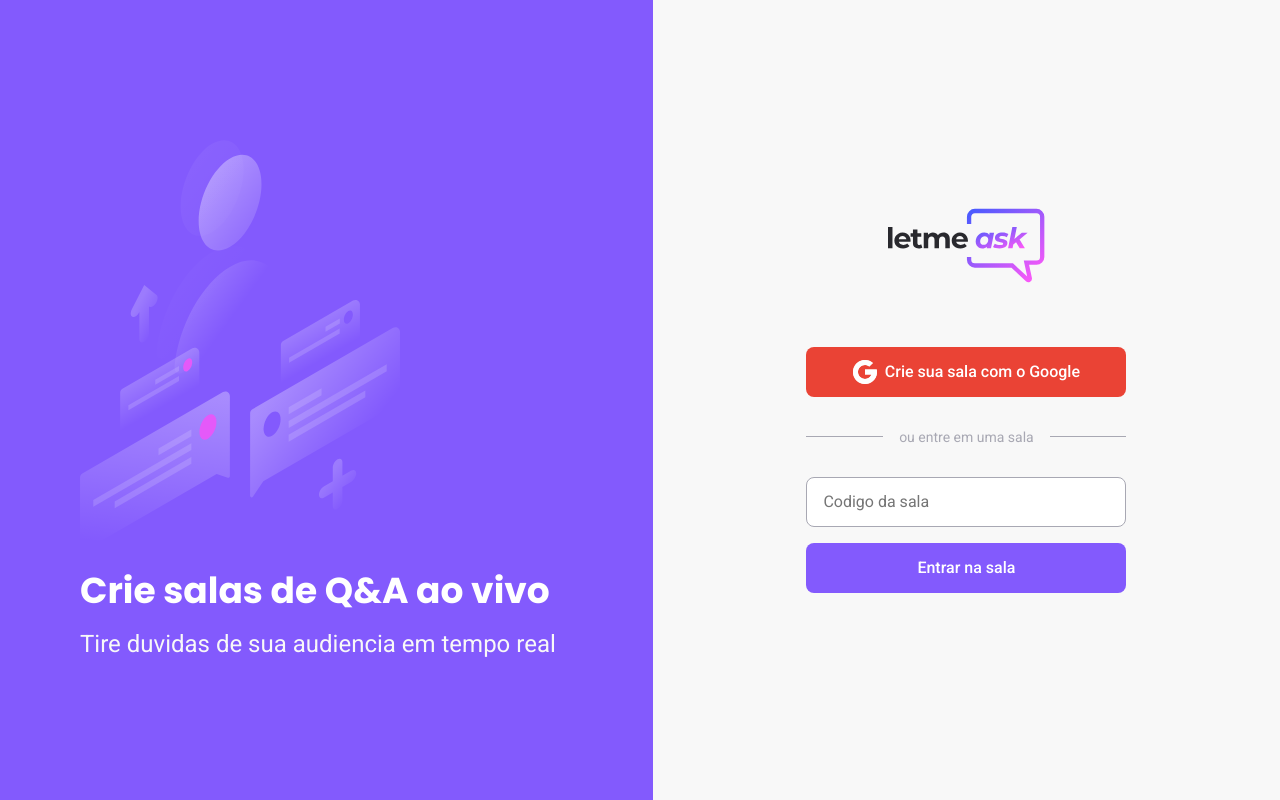
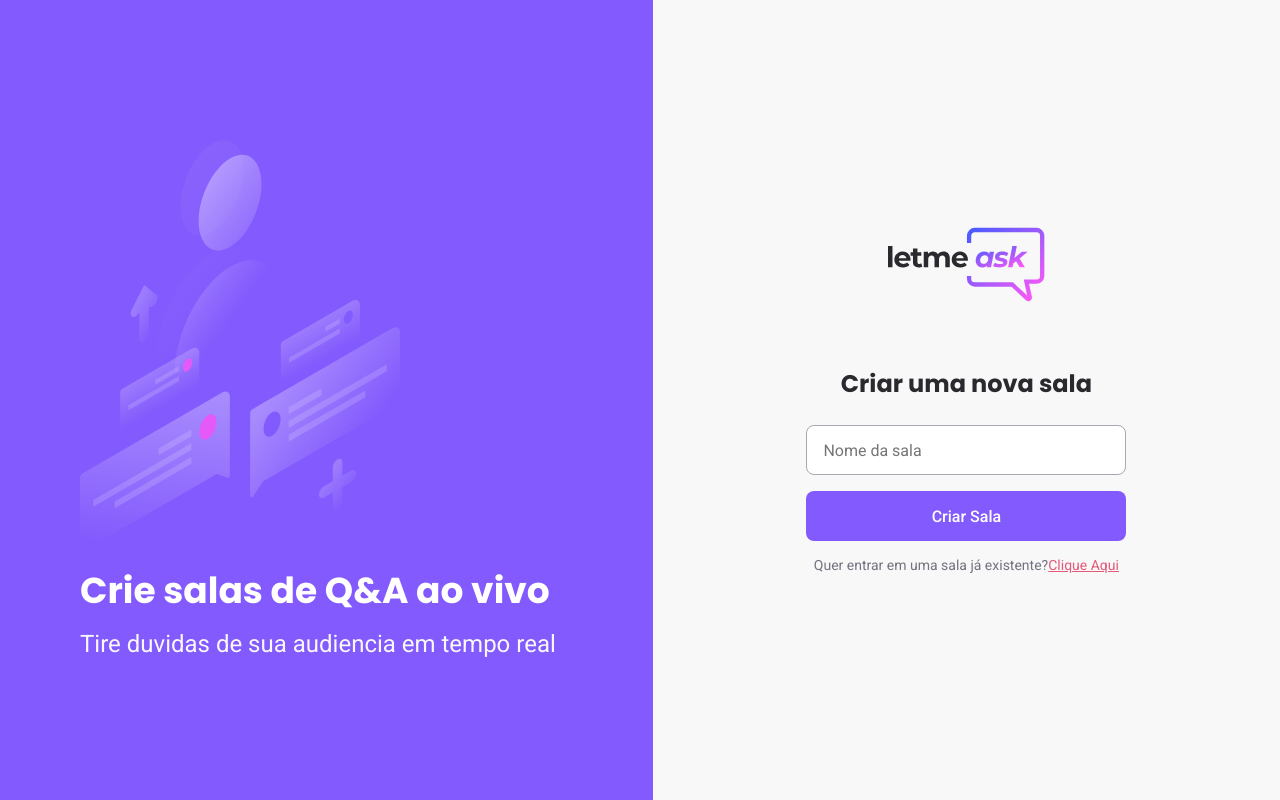
Before and after one commit to Lucas0019/letmeask, a React (Create React App) app in the folder letmeask-app/: page / in a window 1280 px wide. Built offline with nearby package versions, Linux system fonts and the light colour scheme; no server answers.

Commit message:
feat: created and styled New Room page

```diff
--- a/letmeask-app/src/App.tsx
+++ b/letmeask-app/src/App.tsx
@@ -1,10 +1,11 @@
-import { Home } from './pages/Home';
+// import { Home } from './pages/Home';
+import { NewRoom } from './pages/NewRoom';
 
 function App() {
 
   return (
     <>
-      <Home/>
+      <NewRoom/>
     </>
   );
 }
--- /dev/null
+++ b/letmeask-app/src/pages/NewRoom.tsx
@@ -0,0 +1,33 @@
+import illustration from '../assets/images/illustration.svg';
+import logoImg from '../assets/images/logo.svg';
+import googleIconImg from '../assets/images/google-icon.svg';
+
+import { Button } from '../components/Button';
+
+import '../styles/auth.scss';
+
+export function NewRoom() {
+  return (
+    <div id="page-auth">
+      <aside>
+        <img src={illustration} alt="Ilustration" />
+        <strong>Crie salas de Q&amp;A ao vivo</strong>
+        <p>Tire duvidas de sua audiencia em tempo real</p>
+      </aside>
+
+      <main>
+        <div className="main-content">
+          <img src={logoImg} alt="letmeask" />
+          <h2>Criar uma nova sala</h2>
+          <form>
+            <input type="text" placeholder="Nome da sala" />
+            <Button type="submit">Criar Sala</Button>
+          </form>
+          <p>Quer entrar em uma sala já existente?
+            <a href="#">Clique Aqui</a>
+          </p>
+        </div>
+      </main>
+    </div>
+  )
+}
--- a/letmeask-app/src/styles/auth.scss
+++ b/letmeask-app/src/styles/auth.scss
@@ -51,6 +51,12 @@
       align-self: center;
     }
 
+    h2 {
+      font-size: 24px;
+      margin: 64px 0 24px;
+      font-family: 'Poppins', sans-serif;
+    }
+
     form {
       input {
         height: 50px;
@@ -66,6 +72,16 @@
 
       button, input {
         width: 100%
+      }
+    }
+
+    p {
+      font-size: 14px;
+      color: #737380;
+      margin-top: 16px;
+
+      a {
+        color: #e55979;
       }
     }
   }
```
